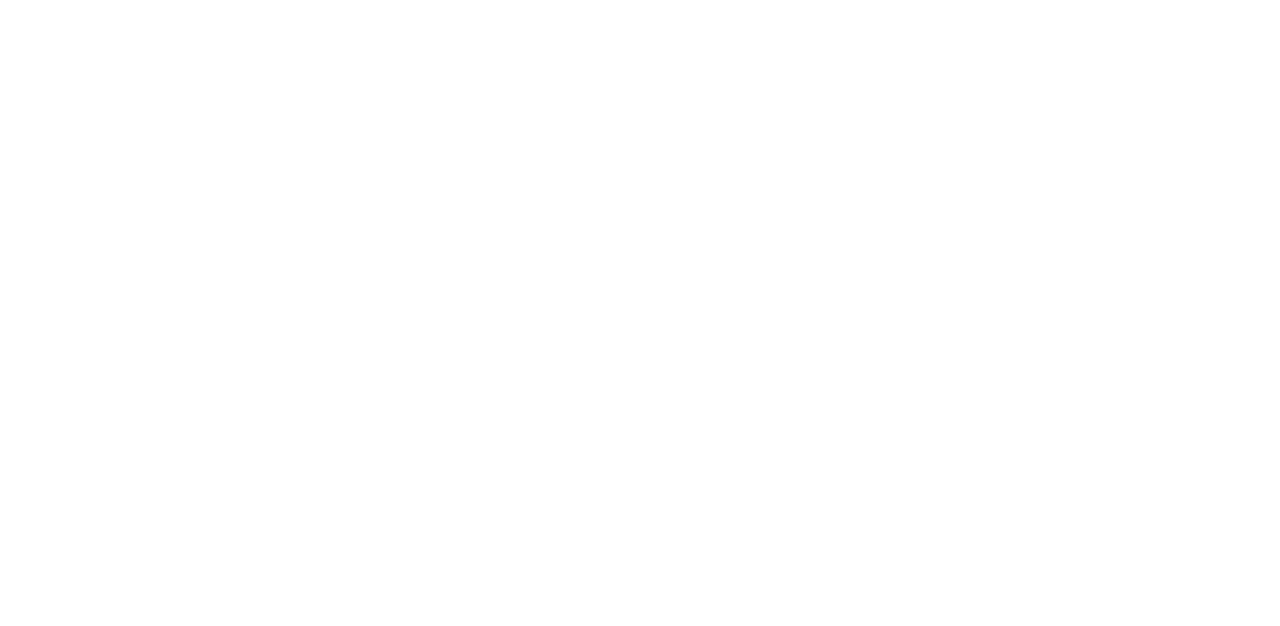
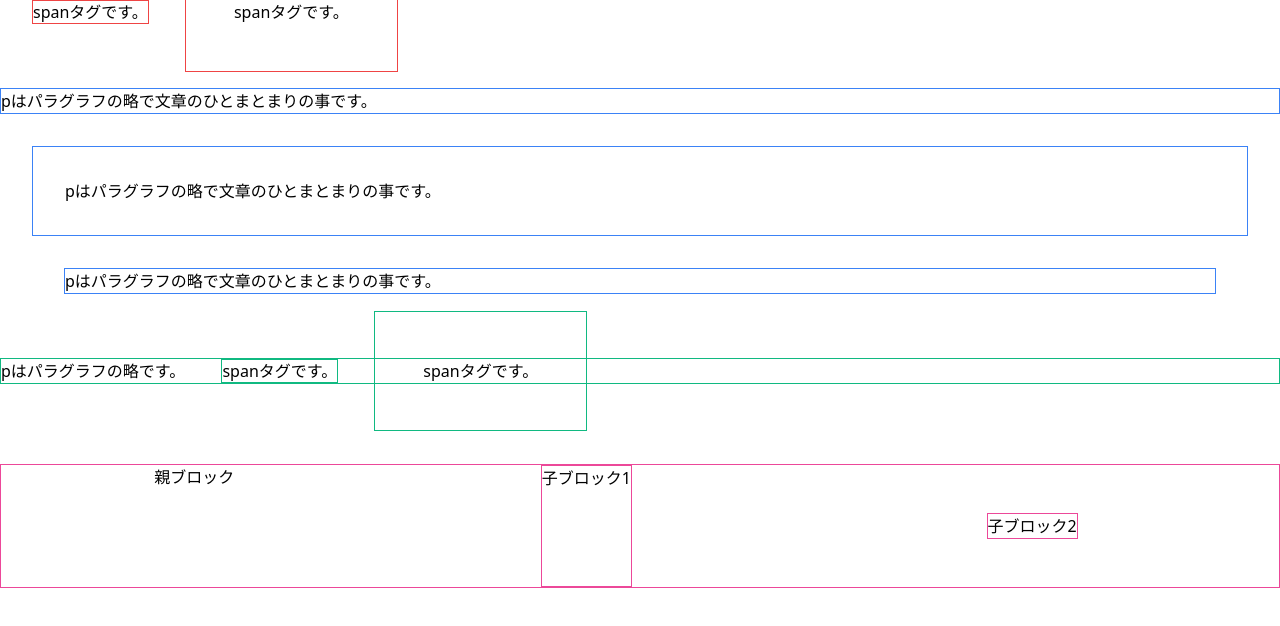
Before and after one commit to Shigeyuki-fukuda/tailwindcss_playground, a plain HTML site: page section1/index.html in a window 1280 px wide. Drawn offline with nearby package versions, Linux system fonts and the light colour scheme.

Commit message:
feat: tailwindcssを使ってボックスモデルの中のmarginとpaddingをいじったサンプルテンプレートを追加

```diff
--- a/section1/index.html
+++ b/section1/index.html
@@ -8,5 +8,34 @@
   <title>Document</title>
 </head>
 <body>
+  <!-- [MEMO] tailwindで数値を指定するときは4の倍数にするとおさまりが良いことが多い -->
+
+  <!-- インライン要素 -->
+  <!-- m4 == 1rem == 1文字分 -->
+  <span class="border border-red-500 m-8">spanタグです。</span>
+  <span class="border border-red-500 p-12">spanタグです。</span>
+
+  <!-- ブロック要素 -->
+  <p class="border border-blue-500 mt-16">pはパラグラフの略で文章のひとまとまりの事です。</p>
+  <p class="border border-blue-500 m-8 p-8">pはパラグラフの略で文章のひとまとまりの事です。</p>
+  <!-- mx == 横方向のマージン(myが縦方向) -->
+  <p class="border border-blue-500 mx-16">pはパラグラフの略で文章のひとまとまりの事です。</p>
+
+  <!-- ブロック要素の中にインライン要素 -->
+  <p class="border border-green-500 mt-16">
+    pはパラグラフの略です。
+    <span class="border border-green-500 m-8">spanタグです。</span>
+    <span class="border border-green-500 p-12">spanタグです。</span>
+  </p>
+
+  <!-- ブロック要素の中にブロック要素 -->
+  <!-- ブロック要素を横に並べる Flexbox / Grip -->
+  <div class="border border-pink-500 mt-20 flex justify-around">
+    <!-- refs: https://tailwindcss.com/docs/justify-content -->
+    <!-- justify-around: 各アイテムを均等に配置し、各アイテムの両側に半分の大きさの間隔を置く -->
+    親ブロック
+    <div class="border border-pink-500">子ブロック1</div>
+    <div class="border border-pink-500 m-12">子ブロック2</div>
+  </div>
 </body>
 </html>
```
